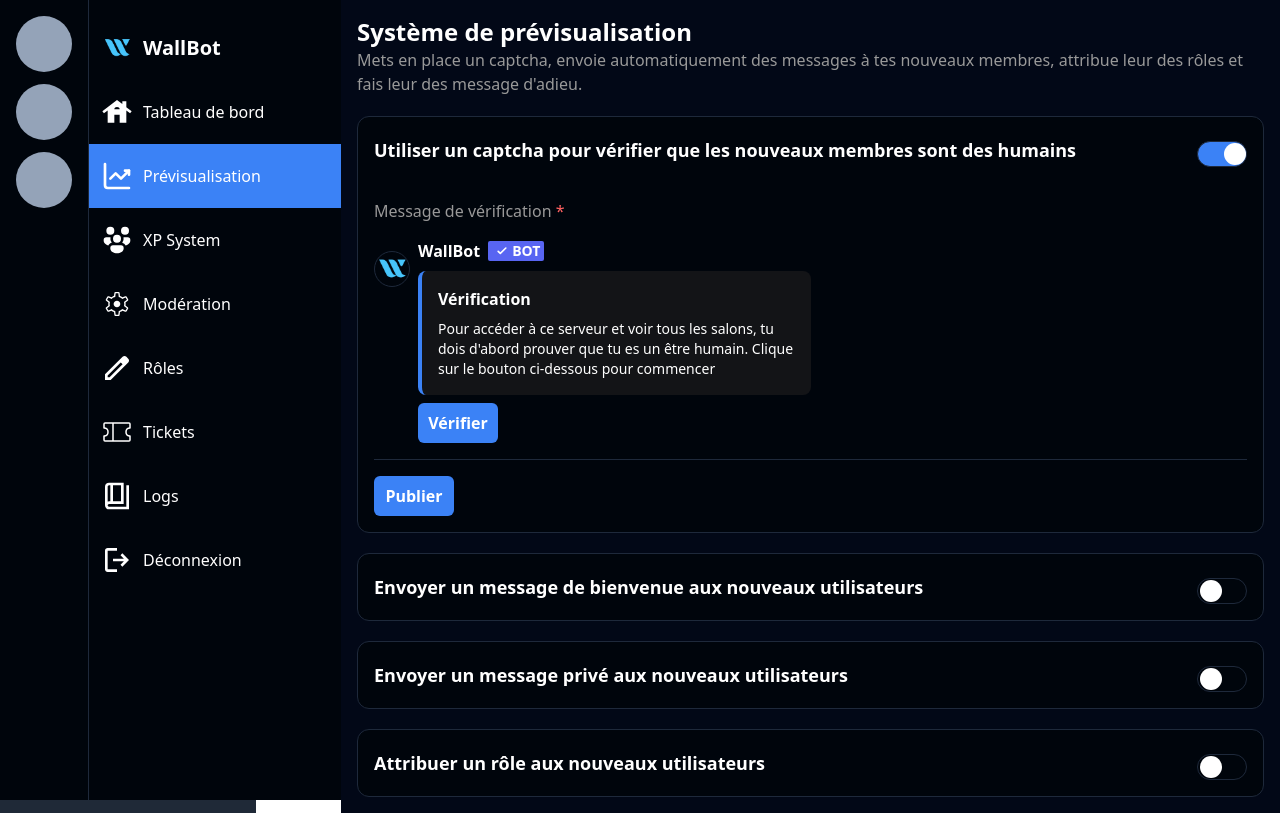
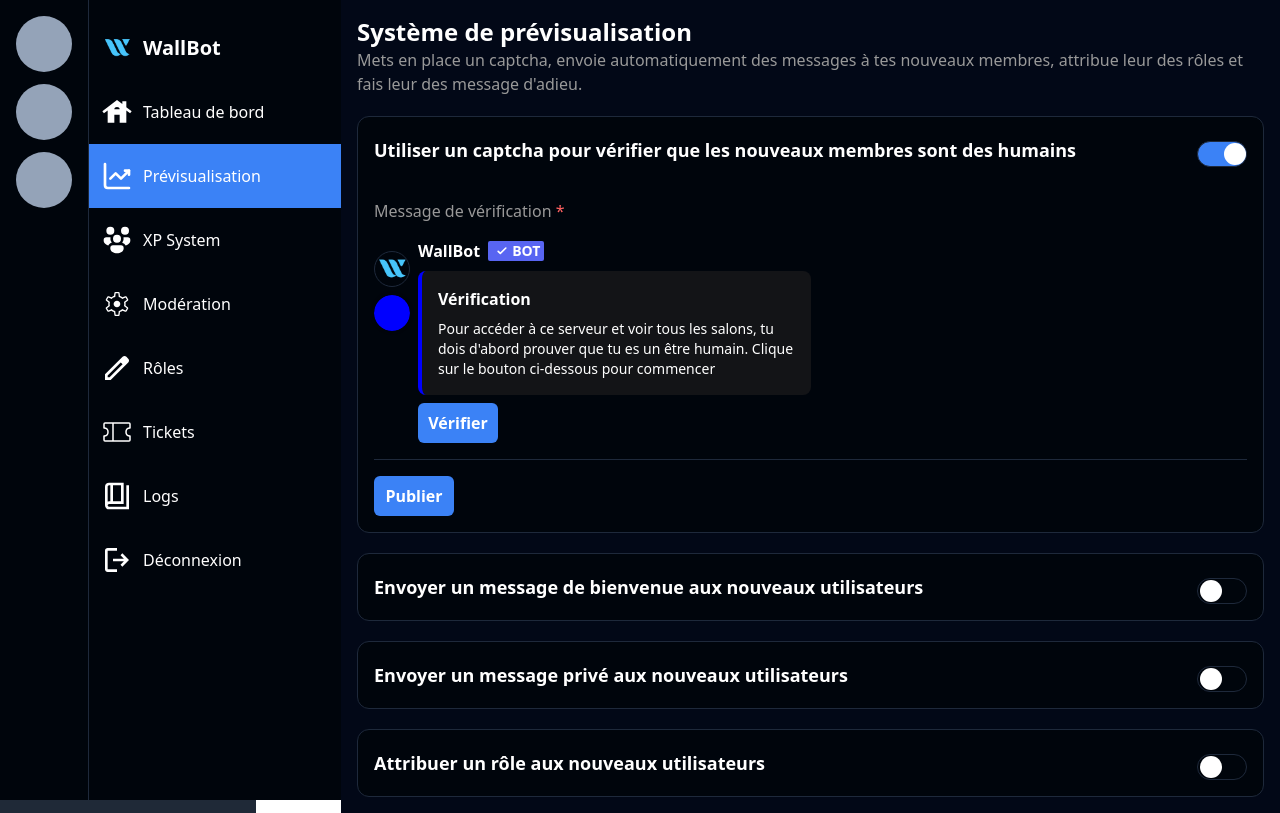
Before and after one commit to ValentinRndn/dashboard-wallbot, a Vue app: page /preview in a window 1280 px wide. Both pictures are taken after a click on the label 1222 px from the left and 154 px from the top of the page. Built offline with nearby package versions, Linux system fonts and the light colour scheme.

Commit message:
[ADD] Link color palet to discord message

```diff
--- a/src/views/preview.vue
+++ b/src/views/preview.vue
@@ -23,12 +23,20 @@
 
 <!-- Section de configuration des messages de bienvenue -->
 <div v-if="isCaptchaOpen" class="welcome-config p-4">
-
   <h3 class="text-light-grey mb-4">Message de vérification <span class="text-red">*</span> </h3>
 
   <div class="captcha flex flex-row gap-2 w-2/4">
+    <div class="captcha-left flex flex-col gap-2">
       <img class="pp w-9 h-9 rounded-full border border-slate-800 object-center mt-3" src="../assets/logo-wallbot.png" alt="logo-wallbot">
-
+      <!-- Input color avec style personnalisé -->
+      <input
+        type="color"
+        class="rounded-full w-9 h-9 border-none cursor-pointer shadow-md"
+        :value="selectedColor"
+        id="color-message"
+        @input="selectedColor = $event.target.value"
+      >
+    </div>
     <div class="captcha-right flex flex-col gap-2">
       <div class="bot flex gap-2 w-fit">
         <div class="bot-pseudo flex items-center justify-center gap-2">
@@ -42,9 +50,11 @@
         </div>
       </div>
 
-
-            <!-- Contenu avec la barre bleue verticale -->
-            <div class="captcha-content bg-grey-discord p-4 flex flex-col gap-2 rounded-lg border-l-4 border-blue w-full">
+      <!-- Contenu avec la barre de bordure verticale dynamique -->
+      <div
+        class="captcha-content bg-grey-discord p-4 flex flex-col gap-2 rounded-lg border-l-4 w-full"
+        :style="{ borderLeftColor: selectedColor }"
+      >
         <h3 class="font-semibold">Vérification</h3>
         <p class="text-sm">Pour accéder à ce serveur et voir tous les salons, tu dois d'abord prouver que tu es un être humain. Clique sur le bouton ci-dessous pour commencer</p>
       </div>
@@ -57,8 +67,8 @@
   <div class="border-b border-slate-800 my-4"></div>
 
   <button class="bg-blue text-white rounded-md w-[80px] font-semibold p-2">Publier</button>
+</div>
 
-        </div>
       </div>
 
 
@@ -178,6 +188,15 @@
     </div>
   </template>
 
+  <script>
+  export default {
+    data() {
+      return {
+        selectedColor: '#0000ff',
+      }
+    }
+  }
+</script>
   <script setup>
   import { ref } from 'vue';
 
@@ -224,6 +243,28 @@
   </script>
 
   <style scoped>
+  input[type="color"] {
+    -webkit-appearance: none;
+    border: none;
+    width: 36px;
+    height: 36px;
+    border-radius: 50%;
+    cursor: pointer;
+    padding: 0;
+    background: none;
+    box-shadow: 0 0 4px rgba(0, 0, 0, 0.2);
+  }
+
+  input[type="color"]::-webkit-color-swatch-wrapper {
+    padding: 0;
+    border: none;
+  }
+
+  input[type="color"]::-webkit-color-swatch {
+    border: none;
+    border-radius: 50%;
+  }
+
   .toggle-button {
     cursor: pointer;
     transition: background-color 0.2s ease-out;
```
Lines whose indentation alone changed are shown as unchanged.
